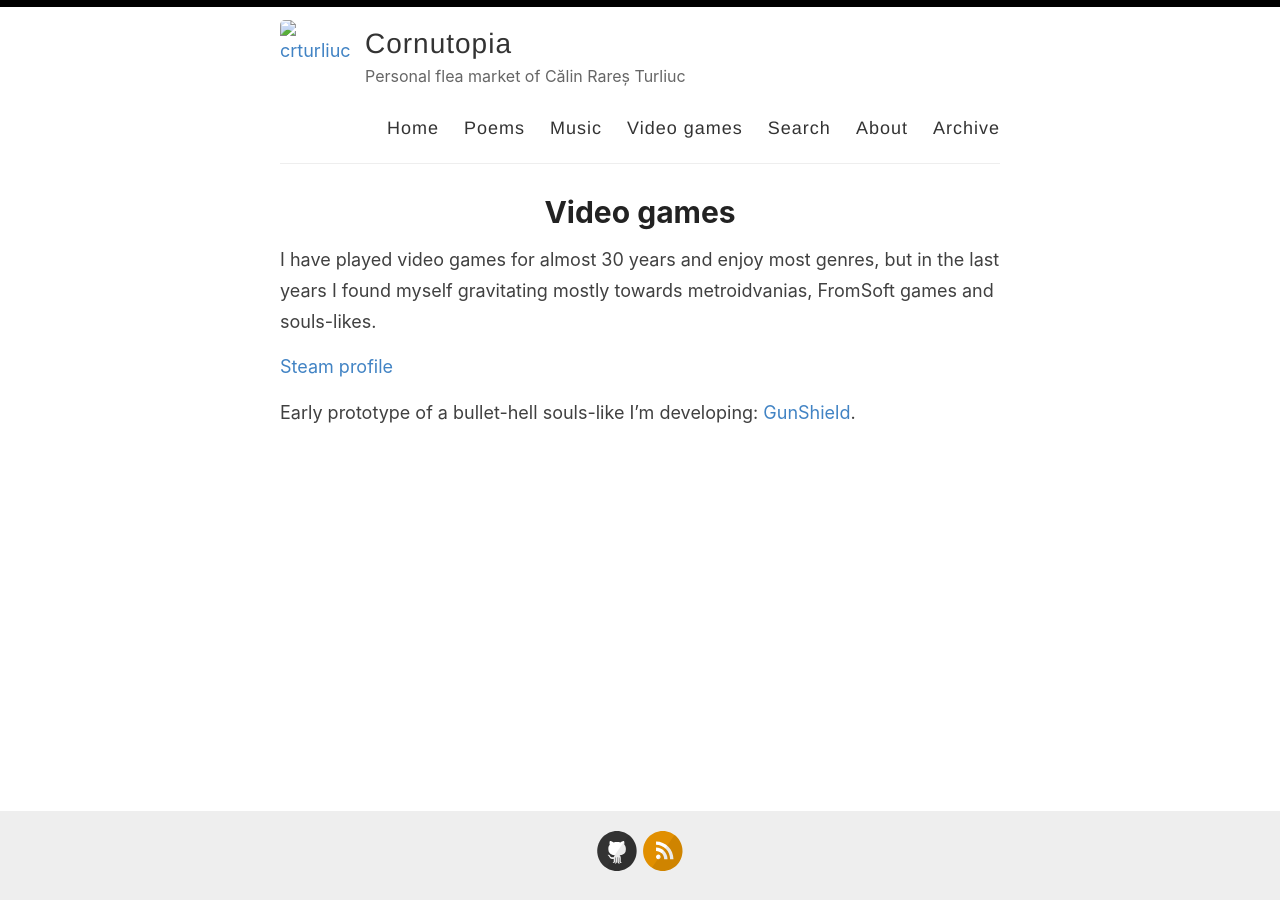
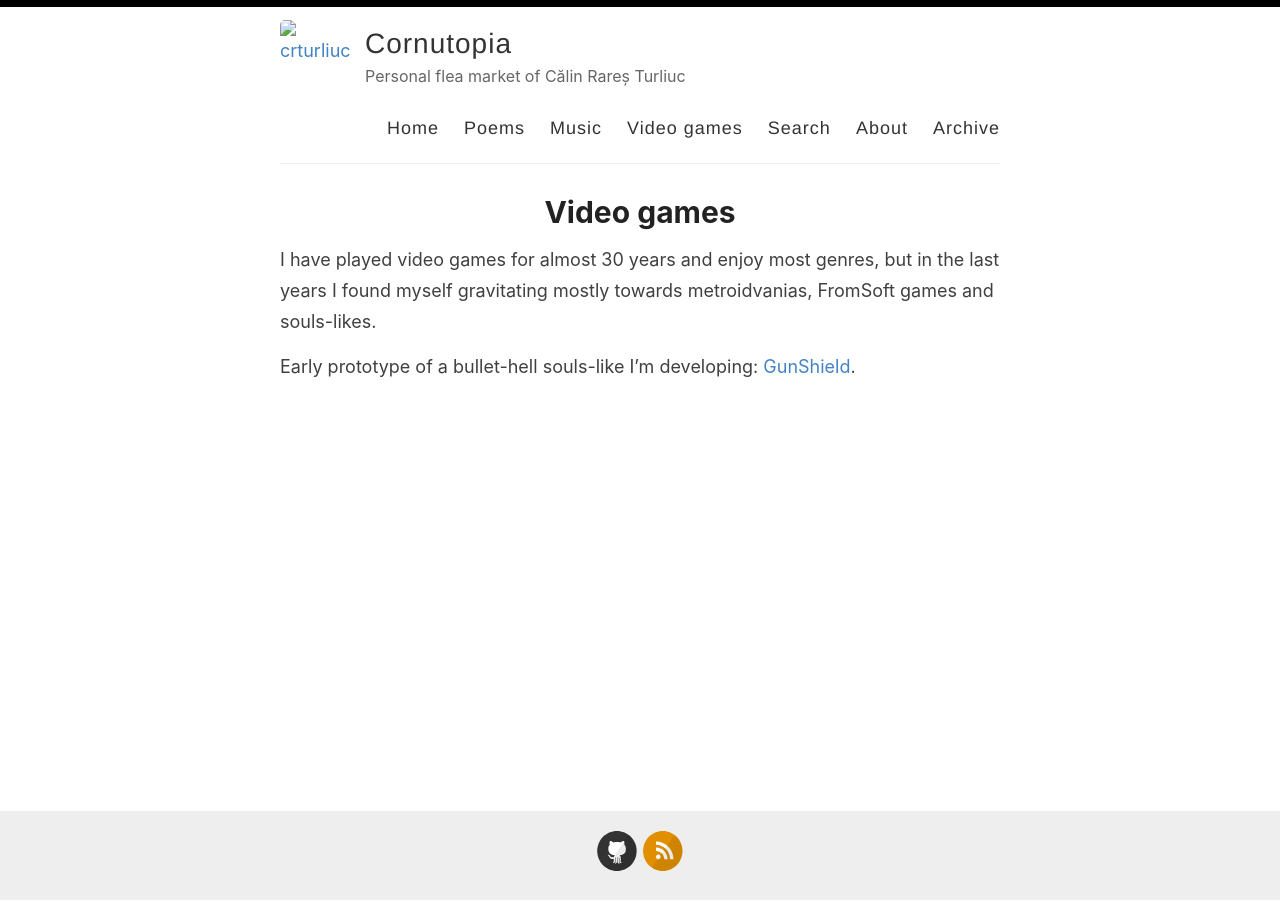
Before and after one commit to crturliuc/crturliuc.github.io, a Jekyll site: the page built from _pages/video_games.md, in a window 1280 px wide. Built offline with Jekyll 4.4.1, drawn with Linux system fonts in a browser that asks for light colours.

Commit message:
removed steam profile;

```diff
--- a/_pages/video_games.md
+++ b/_pages/video_games.md
@@ -6,6 +6,4 @@ permalink: /video_games/
 
 I have played video games for almost 30 years and enjoy most genres, but in the last years I found myself gravitating mostly towards metroidvanias, FromSoft games and souls-likes.
 
-[Steam profile](https://steamcommunity.com/profiles/76561198134226716/)
-
 Early prototype of a bullet-hell souls-like I'm developing: [GunShield](https://golemist.itch.io/gunshield).
```
